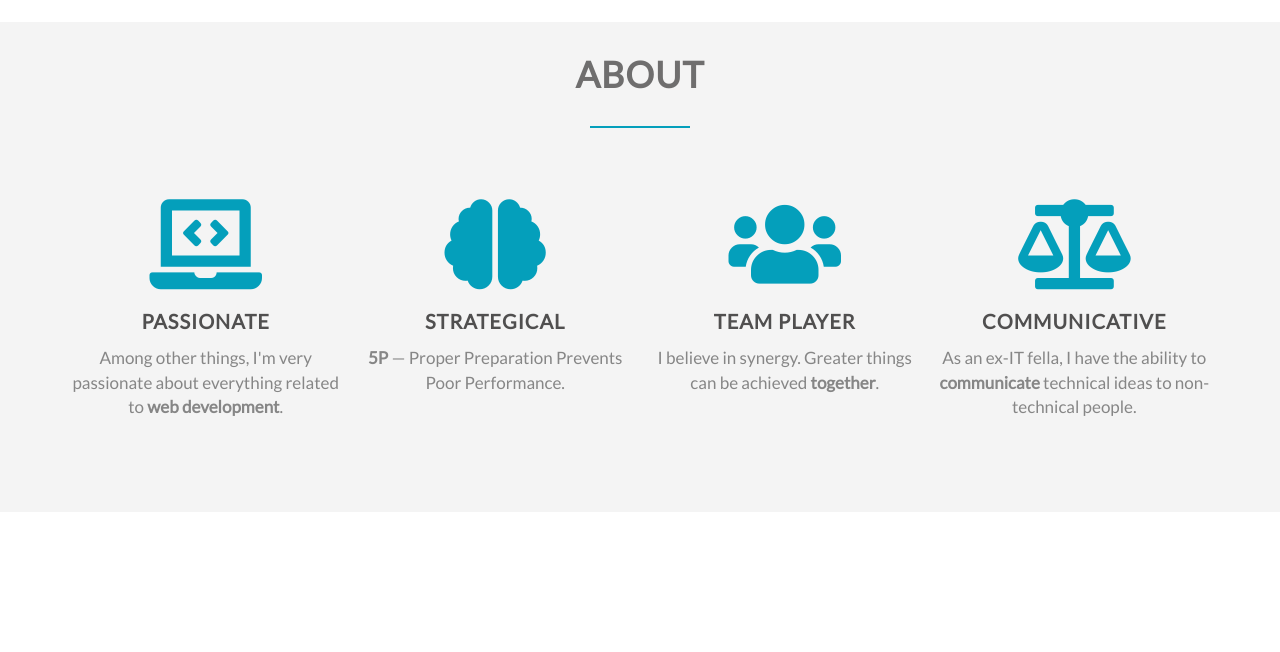
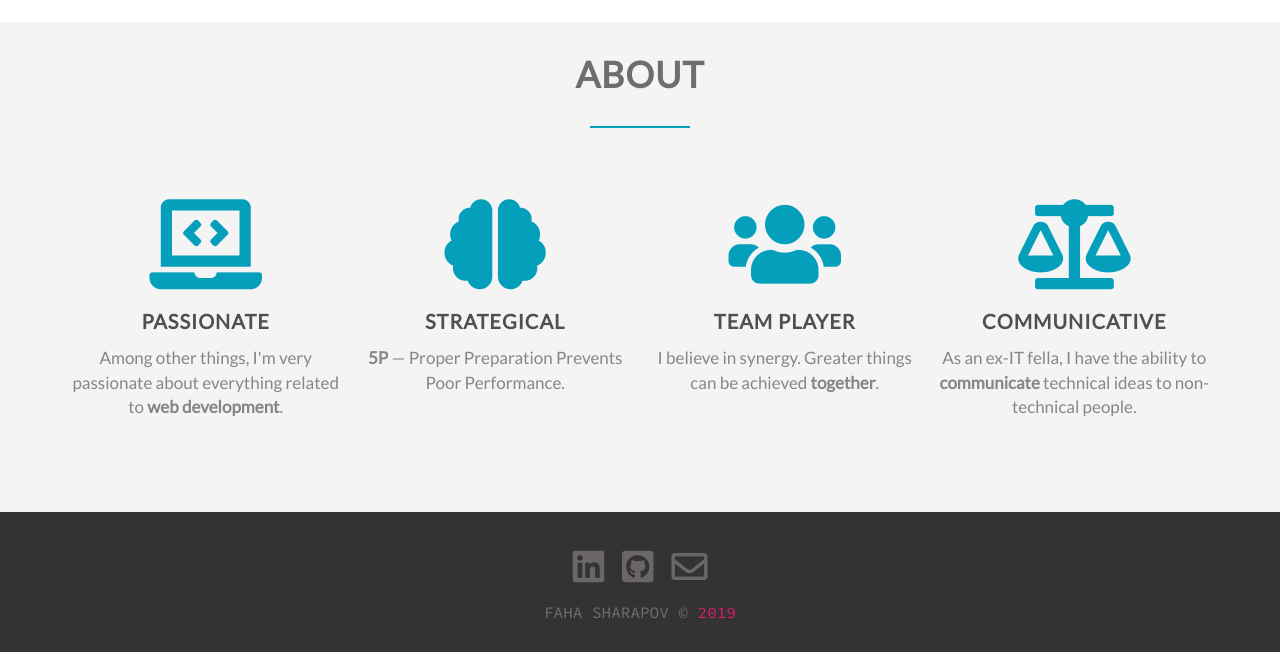
Before and after one commit to fahasharapov/personal-website, a plain HTML site: page index.html in a window 1280 px wide. Shown: the part 896-1548 px from the top of the page. Before the commit the page ends 1408 px from the top, so only its background shows below. Drawn offline with Linux system fonts and the light colour scheme.

Commit message:
Finished the About and Footer sections.

```diff
--- a/index.html
+++ b/index.html
@@ -8,8 +8,8 @@
     <link rel="stylesheet" href="grid.css">
     <link href="https://fonts.googleapis.com/css?family=Lato:100,300,300i,400&display=swap" rel="stylesheet">
 	<link href="https://fonts.googleapis.com/css?family=Raleway&display=swap" rel="stylesheet">
-	<link rel="stylesheet" href="https://use.fontawesome.com/releases/v5.0.0/css/all.css">
-	<link rel="stylesheet" href="https://use.fontawesome.com/releases/v5.2.0/css/all.css">
+	<link href="https://fonts.googleapis.com/css?family=Source+Code+Pro&display=swap" rel="stylesheet">
+
 	<link rel="stylesheet" href="https://use.fontawesome.com/releases/v5.11.0/css/all.css">
 	<link href="https://fonts.googleapis.com/css?family=Lora&display=swap" rel="stylesheet">
 </head>
@@ -77,6 +77,18 @@
         <button onclick="topFunction()" id="myBtn" title="Go to top">^</button>
     </section>
     <footer>
+    	<div class="row">
+    		<div>
+    			<ul class = "social-icons">
+    				<li><a href="https://linkedin.com/in/fahasharapov"><i class="fab fa-linkedin"></i></a></li>
+    				<li><a href="https://github.com/fahasharapov"><i class="fab fa-github-square"></i></a></li>
+    				<li><a href="mailto:fahasharapov@gmail.com?"><i class="far fa-envelope"></i></a></li>
+    			</ul>
+    		</div>
+    		<div class="copyright">
+    			<p>Faha Sharapov &copy;<span class="footer-year"> 2019</span></p>
+    		</div>
+    	</div>
         <script src="script.js"></script>
     </footer>
 </body>
--- a/style.css
+++ b/style.css
@@ -284,7 +284,7 @@ h2::after {
     height: 2px;
     width: 100px;
     background-color: #049fbb;
-    margin: 0 auto; /* puts the element in the center of the page */
+    margin: 0 auto;
     margin-top: 30px;
 }
 
@@ -321,14 +321,79 @@ h3 {
 }
 
 
+
+
+
+/* FOOTER SECTION */
+
+
+footer {
+  padding: 30px;
+  background: #333;
+}
+
+
+.social-icons {
+  margin: 0 auto;
+  border: 0px solid white;
+  text-align: center;
+}
+
+
+.social-icons li {
+  list-style-type: none;
+  display: inline-block;
+  padding: 7px;
+}
+
+
+
+.fa-linkedin,
+.fa-github-square,
+.fa-envelope {
+  color: #6B6767;
+  font-size: 180%;
+  transition: 0.2s;
+}
+
+
+.fa-linkedin:hover {
+  color: #0077b5;
+}
+
+
+.fa-github-square:hover {
+  color: #CA5D1F;
+}
+
+.fa-envelope:hover {
+  color: #D33829;
+}
+
+
+.copyright p {
+  text-align: center;
+  margin-top: 10px;
+  font-size: 80%;
+  text-transform: uppercase;
+  font-family: 'Source Code Pro', monospace;
+
+}
+
+.footer-year {
+  color: #E31B6D;
+}
+
+
+
 /* SCROLL TO TOP */
 
 #myBtn {
-   display: none; /* Hidden by default */
-   position: fixed; /* Fixed/sticky position */
-   bottom: 20px; /* Place the button at the bottom of the page */
-   right: 20px; /* Place the button 30px from the right */
-   z-index: 99; /* Make sure it does not overlap */
+   display: none;
+   position: fixed;
+   bottom: 20px;
+   right: 20px;
+   z-index: 99;
    outline: none;
    background-color: #fff;
    color: #049fbb;
@@ -343,12 +408,12 @@ h3 {
    transition: 0.4s;
    box-shadow: 0.1px 1px 5px #049fbb;
    border: 0px solid black;
-   padding-bottom: 20px; /* Some padding */
+   padding-bottom: 20px;
    font-family: 'Lora', serif;
 }
 
 #myBtn:hover {
-  background-color: #049fbb; /* Add a dark-grey background on hover */
+  background-color: #049fbb;
   color: #fff;
   box-shadow: 0.1px 1px 5px #049fbb;
 }
```
